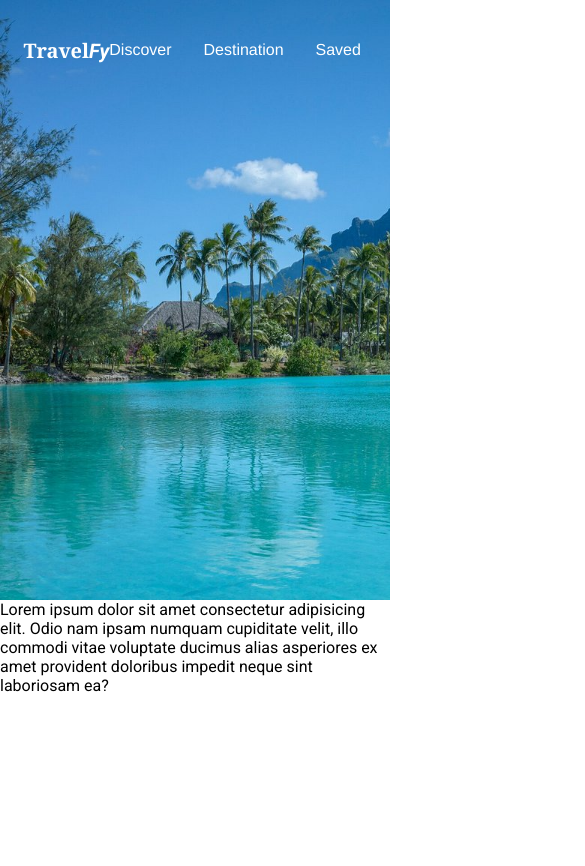
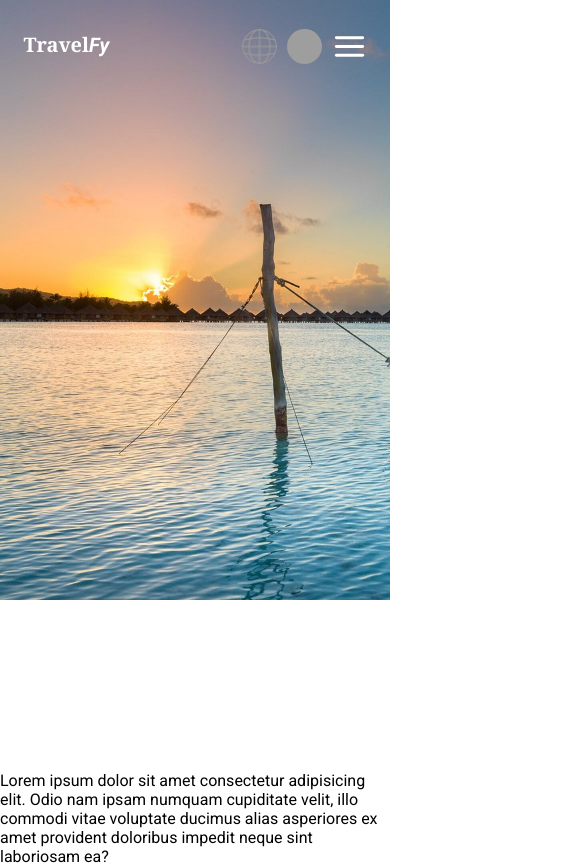
Before and after one commit to techshomez/travelfy, a React (Vite) app: page / in a window 390 px wide. Shown: the top 866 px of the page, 585 px wide, since content can reach past the window. Before the commit the page ends 844 px from the top, so only its background shows below. Built offline with nearby package versions, Linux system fonts and the light colour scheme; grey boxes are pictures that could not be loaded.

Commit message:
navbar responsiveness

```diff
--- a/src/components/common/header/header.scss
+++ b/src/components/common/header/header.scss
@@ -1,7 +1,7 @@
 .header {
   width: 100%;
   height: 600px;
-  background-image: url("/assets/banner/banner_bg.jpg");
+  background-image: url("/assets/banner/banner_bg_2.jpg");
   object-fit: cover;
   background-size: cover;
   background-repeat: no-repeat;
@@ -206,3 +206,297 @@
     }
   }
 }
+
+.mobile_icon {
+  display: none;
+}
+
+@media (max-width: 820px) {
+  .header {
+    .container {
+      position: relative;
+      display: flex;
+
+      .navbar {
+        display: none;
+      }
+
+      .mobile_nav {
+        display: block;
+        position: absolute;
+        display: flex;
+        gap: 20px;
+        flex-direction: column;
+        align-items: flex-start;
+        top: 80px;
+        padding: 20px;
+        left: 0px;
+        width: 94.5%;
+        background-color: #fff;
+
+        a {
+          color: #372e2d;
+          font-size: 18px;
+          font-weight: 500;
+        }
+      }
+
+      .nav_right {
+        display: none;
+      }
+
+      .logo {
+        font-size: 20px;
+        margin-top: -1rem;
+      }
+
+      .mobile_icon {
+        display: flex;
+        color: #fff;
+        gap: 10px;
+        font-size: 35px;
+        font-weight: 600;
+        margin-top: -0.2rem;
+
+        img {
+          width: 32px;
+          height: 32px;
+          border-radius: 50%;
+        }
+
+        .m_user {
+          display: flex;
+          align-items: center;
+          gap: 10px;
+          cursor: pointer;
+          position: relative;
+
+          img {
+            width: 35px;
+            height: 35px;
+            border-radius: 50%;
+            margin-top: -0.5rem;
+          }
+
+          .m_profile_drop {
+            position: absolute;
+            top: 50px;
+            margin-right: -4rem;
+            right: 0;
+            padding: 20px;
+            display: flex;
+            flex-direction: column;
+            border-radius: 10px;
+            border: 1px solid lightgray;
+            background-color: #9e9e9e;
+            color: #ff6e32;
+            gap: 1rem;
+            width: 125px;
+
+            a {
+              color: #fff;
+              font-weight: 500;
+              font-size: 16px;
+              transition: ease-in;
+              font-family: "Franklin Gothic Medium", "Arial Narrow", Arial,
+                sans-serif;
+
+              &:hover {
+                color: #ff6e32;
+                transition: ease-out;
+              }
+            }
+          }
+        }
+
+        .m_lang {
+          display: flex;
+          align-items: center;
+          gap: 10px;
+          cursor: pointer;
+          position: relative;
+
+          img {
+            width: 35px;
+            height: 35px;
+            border-radius: 50%;
+            margin-top: -0.5rem;
+          }
+
+          .m_lang_option {
+            position: absolute;
+            top: 49px;
+            padding: 20px;
+            width: 100px;
+            display: flex;
+            gap: 10px;
+            flex-direction: column;
+            border-radius: 10px;
+            border: 1px solid #372e2d;
+            background-color: #372e2d;
+            color: #ff6e32;
+
+            a {
+              color: #fff;
+              font-weight: 500;
+              font-size: 16px;
+              transition: ease-in;
+              font-family: "Franklin Gothic Medium", "Arial Narrow", Arial,
+                sans-serif;
+
+              &:hover {
+                color: #ff6e32;
+                transition: ease-out;
+              }
+            }
+          }
+        }
+      }
+    }
+  }
+}
+
+@media (max-width: 477px) {
+  .header {
+    .container {
+      position: relative;
+      display: flex;
+
+      .navbar {
+        display: none;
+      }
+
+      .mobile_nav {
+        display: block;
+        position: absolute;
+        display: flex;
+        gap: 20px;
+        flex-direction: column;
+        align-items: flex-start;
+        top: 80px;
+        padding: 20px;
+        left: 0px;
+        width: 90.2%;
+        background-color: #fff;
+
+        a {
+          color: #372e2d;
+          font-size: 18px;
+          font-weight: 500;
+        }
+      }
+
+      .nav_right {
+        display: none;
+      }
+
+      .logo {
+        font-size: 20px;
+        margin-top: -1rem;
+      }
+
+      .mobile_icon {
+        display: flex;
+        color: #fff;
+        gap: 10px;
+        font-size: 35px;
+        font-weight: 600;
+        margin-top: -0.2rem;
+
+        img {
+          width: 32px;
+          height: 32px;
+          border-radius: 50%;
+        }
+
+        .m_user {
+          display: flex;
+          align-items: center;
+          gap: 10px;
+          cursor: pointer;
+          position: relative;
+
+          img {
+            width: 35px;
+            height: 35px;
+            border-radius: 50%;
+            margin-top: -0.5rem;
+          }
+
+          .m_profile_drop {
+            position: absolute;
+            top: 50px;
+            margin-right: -4rem;
+            right: 0;
+            padding: 20px;
+            display: flex;
+            flex-direction: column;
+            border-radius: 10px;
+            border: 1px solid lightgray;
+            background-color: #9e9e9e;
+            color: #ff6e32;
+            gap: 1rem;
+            width: 125px;
+
+            a {
+              color: #fff;
+              font-weight: 500;
+              font-size: 16px;
+              transition: ease-in;
+              font-family: "Franklin Gothic Medium", "Arial Narrow", Arial,
+                sans-serif;
+
+              &:hover {
+                color: #ff6e32;
+                transition: ease-out;
+              }
+            }
+          }
+        }
+
+        .m_lang {
+          display: flex;
+          align-items: center;
+          gap: 10px;
+          cursor: pointer;
+          position: relative;
+
+          img {
+            width: 35px;
+            height: 35px;
+            border-radius: 50%;
+            margin-top: -0.5rem;
+          }
+
+          .m_lang_option {
+            position: absolute;
+            top: 49px;
+            padding: 20px;
+            width: 100px;
+            display: flex;
+            gap: 10px;
+            flex-direction: column;
+            border-radius: 10px;
+            border: 1px solid #372e2d;
+            background-color: #372e2d;
+            color: #ff6e32;
+
+            a {
+              color: #fff;
+              font-weight: 500;
+              font-size: 16px;
+              transition: ease-in;
+              font-family: "Franklin Gothic Medium", "Arial Narrow", Arial,
+                sans-serif;
+
+              &:hover {
+                color: #ff6e32;
+                transition: ease-out;
+              }
+            }
+          }
+        }
+      }
+    }
+  }
+}
--- a/src/components/common/header/index.jsx
+++ b/src/components/common/header/index.jsx
@@ -1,6 +1,6 @@
 import { useEffect, useState } from "react";
 import { Link, useLocation } from "react-router-dom";
-import { FiChevronDown } from "react-icons/fi";
+import { FiChevronDown, FiMenu, FiX } from "react-icons/fi";
 import "./header.scss";
 
 const Header = () => {
@@ -9,7 +9,16 @@ const Header = () => {
   const [language, setLanguage] = useState(false);
 
   const [active, setActive] = useState(false);
+
   const { pathname } = useLocation();
+
+  const [mobile, setMobile] = useState(false);
+
+  const [clicks, setClicks] = useState(false);
+
+  const handleClicks = () => setClicks(!clicks);
+
+  const unhandleClicks = () => setClicks(false);
 
   const isActive = () => {
     window.scrollY > 0 ? setActive(true) : setActive(false);
@@ -72,6 +81,57 @@ const Header = () => {
             )}
           </div>
         </div>
+        <div className="mobile_icon">
+          <div className="m_lang">
+            <img
+              src="./assets/language.png"
+              alt=""
+              onClick={() => setLanguage(!language)}
+            />
+            {language && (
+              <div className="m_lang_option">
+                <Link to="/">English</Link>
+                <Link to="/">Spanish</Link>
+                <Link to="/">Deutch</Link>
+                <Link to="/">French</Link>
+              </div>
+            )}
+          </div>
+          <div className="m_user" onClick={() => setProfile(!profile)}>
+            <img
+              src="https://avatars.githubusercontent.com/u/46303140?v=4"
+              alt=""
+            />
+
+            {profile && (
+              <div className="m_profile_drop">
+                <Link to="/">Dashboard</Link>
+                <Link to="/">Profile</Link>
+                <Link to="/">History</Link>
+                <Link to="/">Chat</Link>
+                <Link to="/">Logout</Link>
+              </div>
+            )}
+          </div>
+          <i onClick={() => setMobile(!mobile)}>
+            {clicks ? (
+              <FiX onClick={unhandleClicks} style={{ color: "red" }} />
+            ) : (
+              <FiMenu onClick={handleClicks} />
+            )}
+          </i>
+          {mobile && (
+            <nav className={
+              active || pathname !== "/" ? "mobile_nav active" : "mobile_nav"
+            }>
+              <Link to="/">Discover</Link>
+              <Link to="/">Destination</Link>
+              <Link to="/">Saved</Link>
+              <Link to="/">About Us</Link>
+              <Link to="/">Contact Us</Link>
+            </nav>
+          )}
+        </div>
       </div>
     </div>
   );
```
Also changed, not shown: src/pages/home/index.jsx (+9 -0 lines).
